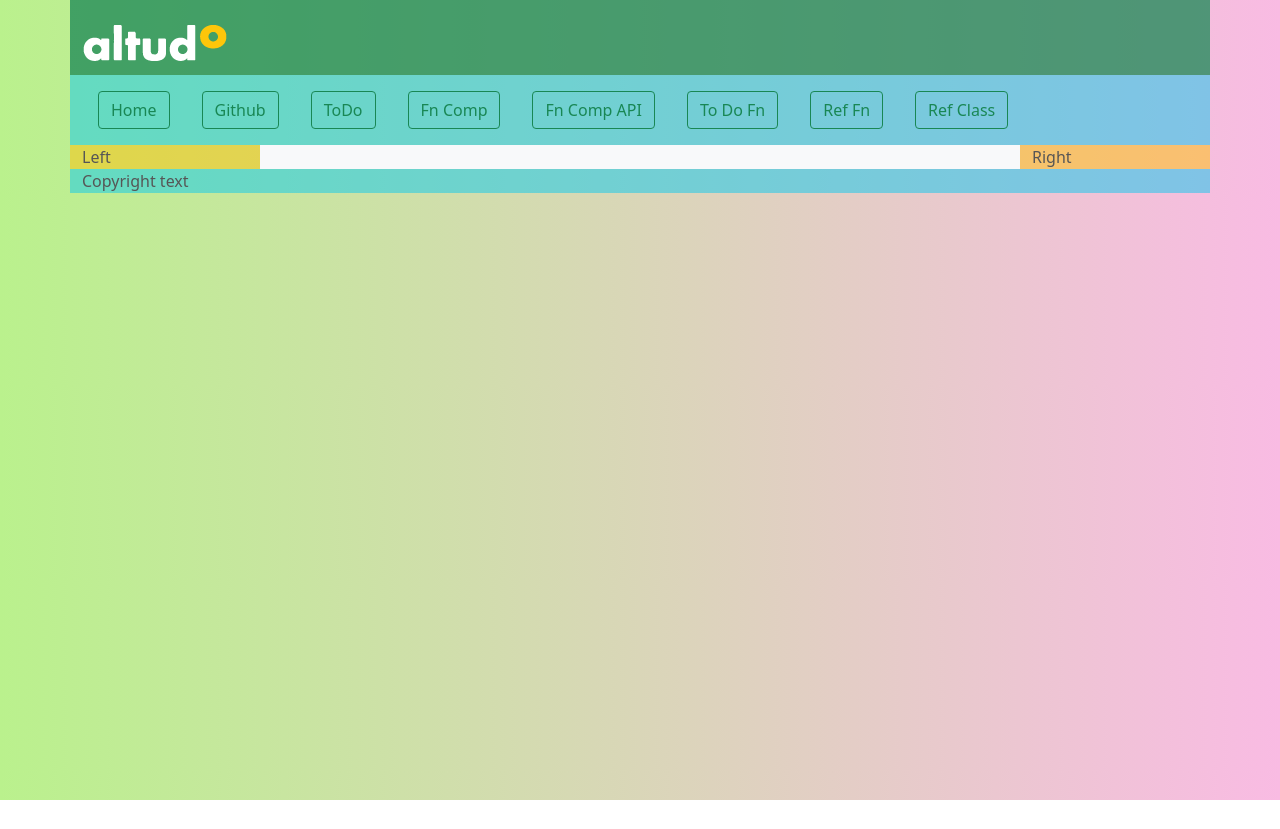
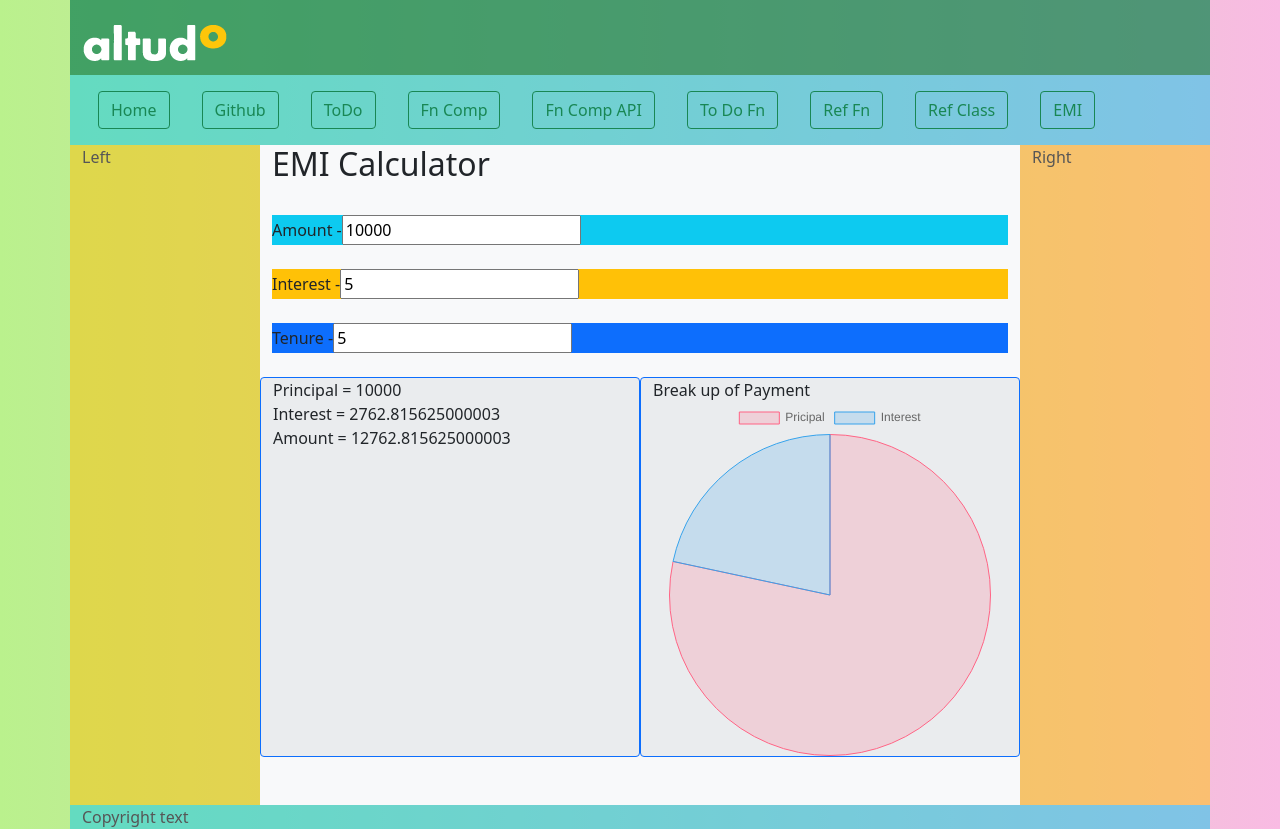
Before and after one commit to deepak104080/cetpa_react, a React (Create React App) app: page /emi in a window 1280 px wide. Before the commit the page ends 800 px from the top, so only its background shows below. Built offline with nearby package versions, Linux system fonts and the light colour scheme.

Commit message:
2nd May 2022 - Session

```diff
--- a/package.json
+++ b/package.json
@@ -7,10 +7,12 @@
     "@testing-library/react": "^12.1.4",
     "@testing-library/user-event": "^13.5.0",
     "bootstrap": "^5.1.3",
+    "chart.js": "^3.7.1",
     "font-awesome": "^4.7.0",
     "nanoid": "^3.3.3",
     "react": "^18.0.0",
     "react-bootstrap": "^2.3.0",
+    "react-chartjs-2": "^4.1.0",
     "react-dom": "^18.0.0",
     "react-router-dom": "^6.3.0",
     "react-scripts": "5.0.0",
--- /dev/null
+++ b/src/AmountEmi.js
@@ -0,0 +1,14 @@
+import React from 'react';
+
+const AmountEmi = (props) => {
+    return(
+        <>
+        <div className='bg-info'>
+        Amount -
+        <input type="number" onChange={props.handleClick} value={props.amount}/>
+        </div>
+        </>
+    )
+}
+
+export default AmountEmi;
--- a/src/App.js
+++ b/src/App.js
@@ -17,6 +17,7 @@ import GitHub from './GitHub';
 import ToDoFn from './ToDoFn';
 import RefFn from './RefFn';
 import RefClass from './RefClass';
+import EMI from './EMI';
 
 function App() {
 
@@ -41,6 +42,7 @@ function App() {
                 <Route path='/todofn' element = {<ToDoFn/>}/>
                 <Route path='/reffn' element = {<RefFn/>}/>
                 <Route path='/refclass' element = {<RefClass/>}/>
+                <Route path='/emi' element = {<EMI/>}/>
               </Routes>
             </div>
             <div className='col-sm-12 col-lg-2 bg-warning bg-opacity-50 app-sidebar'>Right</div>
--- /dev/null
+++ b/src/DataEmi1.js
@@ -0,0 +1,19 @@
+import React from 'react';
+
+const DataEmi1 = (props) => {
+    let compamount = props.data.amount * Math.pow((1+ (props.data.interest/100)),  props.data.tenure);
+    return(
+        <>
+        <div className='col-6 bg-secondary border border-primary rounded bg-opacity-10'>
+            Principal = {props.data.amount}
+            <br></br>
+            Interest = {compamount - props.data.amount}
+            <br></br>
+            Amount = {compamount}
+            <br></br>
+        </div>
+        </>
+    )
+}
+
+export default DataEmi1;
--- /dev/null
+++ b/src/DataEmi2.js
@@ -0,0 +1,40 @@
+import React from 'react';
+import { Chart as ChartJS, ArcElement, Tooltip, Legend } from 'chart.js';
+import {Pie} from 'react-chartjs-2';
+
+ChartJS.register(ArcElement, Tooltip, Legend);
+
+const DataEmi2 = (props) => {
+    let compamount = props.data.amount * Math.pow((1+ (props.data.interest/100)),  props.data.tenure);
+
+    const data = {
+        labels: [ 'Pricipal', 'Interest'],
+        datasets: [
+          {
+            label: '# of Votes',
+            data: [props.data.amount, compamount - props.data.amount ],
+            backgroundColor: [
+              'rgba(255, 99, 132, 0.2)',
+              'rgba(54, 162, 235, 0.2)',
+            ],
+            borderColor: [
+              'rgba(255, 99, 132, 1)',
+              'rgba(54, 162, 235, 1)',
+            ],
+            borderWidth: 1,
+          },
+        ],
+      };
+
+    return(
+        <>
+        <div className='col-6 bg-secondary border border-primary rounded bg-opacity-10'>
+        Break up of Payment
+
+        <Pie data={data}/>
+        </div>
+        </>
+    )
+}
+
+export default DataEmi2;
--- /dev/null
+++ b/src/EMI.js
@@ -0,0 +1,67 @@
+import React, {Component} from 'react';
+import AmountEmi from './AmountEmi';
+import InterestEmi from './InterestEmi';
+import TenureEmi from './TenureEmi';
+import DataEmi1 from './DataEmi1';
+import DataEmi2 from './DataEmi2';
+
+class EMI extends React.Component {
+    constructor() {
+        super();
+        this.state = {
+            amount: 10000,
+            interest: 5,
+            tenure:5
+        }
+    }
+
+    handleClickAmount = (event) => {
+        console.log('child 1 cliked....');
+        console.log(event.target.value);
+        this.setState({
+            ...this.state,
+            amount: event.target.value,
+        })
+    }
+    handleClickInterest = (event) => {
+        console.log('child 2 cliked....');
+        console.log(event.target.value);
+        this.setState({
+            ...this.state,
+            interest: event.target.value,
+        })
+    }
+    handleClickTenure = (event) => {
+        console.log('child 3 cliked....');
+        console.log(event.target.value);
+        this.setState({
+            ...this.state,
+            tenure: event.target.value,
+        })
+    }
+
+    render() {
+        return(
+            <>
+            <h2>EMI Calculator</h2><br></br>
+            <AmountEmi amount={this.state.amount} handleClick={this.handleClickAmount}/>
+            <br></br>
+            <InterestEmi interest={this.state.interest} handleClick={this.handleClickInterest}/>
+            <br></br>
+            <TenureEmi tenure={this.state.tenure} handleClick={this.handleClickTenure}/>
+            <br></br>
+            <div className='row'>
+            <DataEmi1 data={this.state}/>
+            <DataEmi2 data={this.state}/>
+            </div>
+            <br></br><br></br>
+
+
+            </>
+        )
+    }
+}
+
+export default EMI;
+
+// Reference - https://emicalculator.net/
--- /dev/null
+++ b/src/InterestEmi.js
@@ -0,0 +1,14 @@
+import React from 'react';
+
+const InterestEmi = (props) => {
+    return(
+        <>
+        <div className='bg-warning'>
+        Interest -
+        <input type="number" onChange={props.handleClick} value= {props.interest}/>
+        </div>
+        </>
+    )
+}
+
+export default InterestEmi;
--- /dev/null
+++ b/src/TenureEmi.js
@@ -0,0 +1,14 @@
+import React from 'react';
+
+const TenureEmi = (props) => {
+    return(
+        <>
+        <div className='bg-primary'>
+        Tenure -
+        <input type="number" onChange={props.handleClick} value = {props.tenure}/>
+        </div>
+        </>
+    )
+}
+
+export default TenureEmi;
--- a/src/common/NavBar.js
+++ b/src/common/NavBar.js
@@ -28,6 +28,7 @@ const MenuBar = () => {
                     <Nav.Link><Link to="/todofn" className='btn btn-outline-success'>To Do Fn</Link></Nav.Link>
                     <Nav.Link><Link to="/reffn" className='btn btn-outline-success'>Ref Fn</Link></Nav.Link>
                     <Nav.Link><Link to="/refclass" className='btn btn-outline-success'>Ref Class</Link></Nav.Link>
+                    <Nav.Link><Link to="/emi" className='btn btn-outline-success'>EMI</Link></Nav.Link>
 
                     {/* <NavDropdown title="Dropdown" id="nav-dropdown" className='btn btn-outline-success'>
                         <NavDropdown.Item>-</NavDropdown.Item>
```
Also changed, not shown: 1 other file (tests, documents, lock files or other folders).
